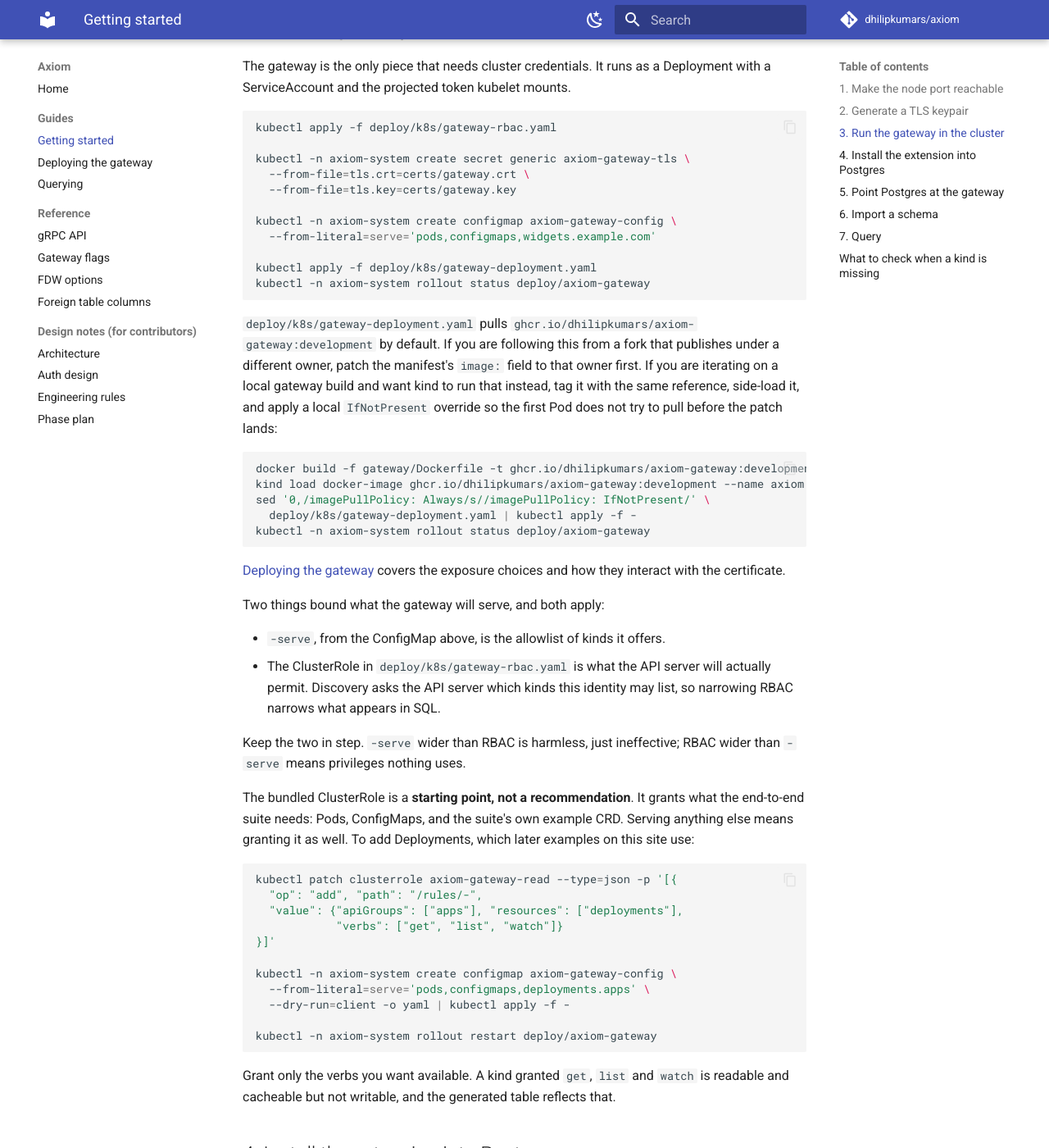
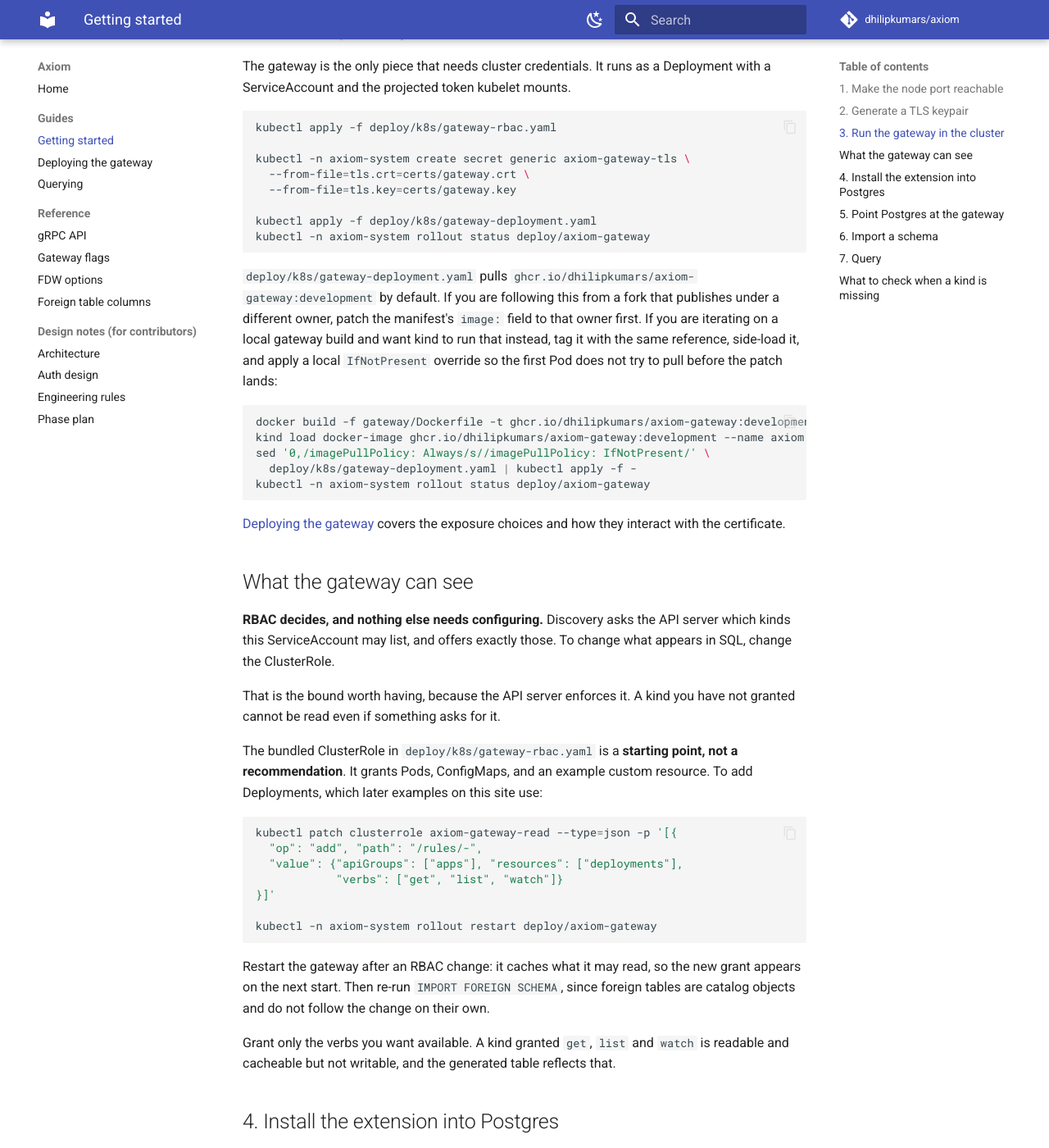
Before and after one commit to dhilipkumars/axiom, an MkDocs documentation site: the page built from docs/guides/getting-started.md, in a window 1280 px wide and 1400 px high, scrolled down 1990 px. Shown: the whole window at 82% size. Built offline with MkDocs 1.6.1 and Material for MkDocs 9.7.7, drawn with Linux system fonts in a browser that asks for light colours; comment, search, counter and statistics services are not loaded; some of the changed text lies outside the part shown.

Commit message:
Let RBAC alone decide what the gateway serves, in the docs
The guides taught two bounds on what a gateway offers -- a `--serve`
allowlist and the ServiceAccount's RBAC -- and told the reader to keep
them in step. That was a real instruction, but it made the first
deployment look harder than it is, and it gave two places to get wrong
where the second one is not enforced by anything. `--serve` has
defaulted to `*.*` since the whole-cluster work, so RBAC already decides
alone unless someone deliberately narrows further.

So the guides now describe the one bound the API server enforces. The
flag is unchanged, still documented under the gateway flag reference,
and still the right tool for a gateway that should offer less than its
ServiceAccount permits.

That removes the last reader of the `axiom-gateway-config` ConfigMap, so
the manifest carries AXIOM_SERVE as a literal. Not as a ConfigMap key:
a referenced key is required, and a Pod whose ConfigMap lacks it never
starts, which is the trap AXIOM_DISCOVERY_TTL already documents. An
existing deployment is unaffected -- an unreferenced ConfigMap is inert
-- and the E2E gates, which each need their own serve list, set it with
`kubectl set env` the way an operator narrowing it would.

Also: the README links the documentation site from the top, which was
previously reachable only from a section halfway down; and the guides
describe unshipped work as "on the roadmap" rather than by phase
number, which means nothing to a reader who is not working on Axiom.

Verified: full E2E suite (6 gates) passes with the ConfigMap removed,
mkdocs builds strict-clean, docs-check reports no drift.

Co-Authored-By: Claude Opus 5 <noreply@anthropic.com>

````diff
--- a/docs/guides/getting-started.md
+++ b/docs/guides/getting-started.md
@@ -97,9 +97,6 @@ kubectl -n axiom-system create secret generic axiom-gateway-tls \
   --from-file=tls.crt=certs/gateway.crt \
   --from-file=tls.key=certs/gateway.key
 
-kubectl -n axiom-system create configmap axiom-gateway-config \
-  --from-literal=serve='pods,configmaps,widgets.example.com'
-
 kubectl apply -f deploy/k8s/gateway-deployment.yaml
 kubectl -n axiom-system rollout status deploy/axiom-gateway
 ```
@@ -123,20 +120,18 @@ kubectl -n axiom-system rollout status deploy/axiom-gateway
 [Deploying the gateway](deploying.md) covers the exposure choices and how they
 interact with the certificate.
 
-Two things bound what the gateway will serve, and both apply:
+## What the gateway can see
 
-- `-serve`, from the ConfigMap above, is the allowlist of kinds it offers.
-- The ClusterRole in `deploy/k8s/gateway-rbac.yaml` is what the API server will
-  actually permit. Discovery asks the API server which kinds this identity may
-  list, so narrowing RBAC narrows what appears in SQL.
+**RBAC decides, and nothing else needs configuring.** Discovery asks the API
+server which kinds this ServiceAccount may list, and offers exactly those. To
+change what appears in SQL, change the ClusterRole.
 
-Keep the two in step. `-serve` wider than RBAC is harmless, just ineffective;
-RBAC wider than `-serve` means privileges nothing uses.
+That is the bound worth having, because the API server enforces it. A kind you
+have not granted cannot be read even if something asks for it.
 
-The bundled ClusterRole is a **starting point, not a recommendation**. It
-grants what the end-to-end suite needs: Pods, ConfigMaps, and the suite's own
-example CRD. Serving anything else means granting it as well. To add
-Deployments, which later examples on this site use:
+The bundled ClusterRole in `deploy/k8s/gateway-rbac.yaml` is a **starting
+point, not a recommendation**. It grants Pods, ConfigMaps, and an example
+custom resource. To add Deployments, which later examples on this site use:
 
 ```sh
 kubectl patch clusterrole axiom-gateway-read --type=json -p '[{
@@ -145,12 +140,12 @@ kubectl patch clusterrole axiom-gateway-read --type=json -p '[{
             "verbs": ["get", "list", "watch"]}
 }]'
 
-kubectl -n axiom-system create configmap axiom-gateway-config \
-  --from-literal=serve='pods,configmaps,deployments.apps' \
-  --dry-run=client -o yaml | kubectl apply -f -
-
 kubectl -n axiom-system rollout restart deploy/axiom-gateway
 ```
+
+Restart the gateway after an RBAC change: it caches what it may read, so the
+new grant appears on the next start. Then re-run `IMPORT FOREIGN SCHEMA`, since
+foreign tables are catalog objects and do not follow the change on their own.
 
 Grant only the verbs you want available. A kind granted `get`, `list` and
 `watch` is readable and cacheable but not writable, and the generated table
@@ -190,8 +185,9 @@ CREATE USER MAPPING FOR CURRENT_USER SERVER prod;
 ```
 
 The user mapping carries no options today, so it takes no `OPTIONS` clause.
-Postgres rejects an empty `OPTIONS ()` with a syntax error. Phase 7 is what
-gives the mapping something to hold (see `docs/AUTH.md`).
+Postgres rejects an empty `OPTIONS ()` with a syntax error. Per-caller
+credentials are on the roadmap, and are what will eventually give the mapping
+something to hold.
 
 `ca_cert` is a path on the Postgres **server's** filesystem, read by the
 backend process, so it must be readable by the user Postgres runs as. Leaving
@@ -241,10 +237,10 @@ explains the rules.
 
 ## What to check when a kind is missing
 
-Foreign tables are catalog objects. Changing the gateway's RBAC or its `-serve`
-list changes what the gateway offers, but it does not change tables that
-already exist, and nothing announces the drift. A kind that stopped being
-served does not disappear from the catalog; its scans simply start failing.
+Foreign tables are catalog objects. Changing the gateway's RBAC changes what it
+offers, but it does not change tables that already exist, and nothing announces
+the drift. A kind that stopped being served does not disappear from the
+catalog; its scans simply start failing.
 
 There is no SQL call that lists what the gateway currently offers, so ask it
 the way the import does, by importing into a scratch schema and looking at what
@@ -258,11 +254,11 @@ SELECT table_name FROM information_schema.tables
 DROP SCHEMA probe CASCADE;
 ```
 
-If the kind is absent there, the cause is `-serve` or RBAC rather than the
-import. Fix whichever it is, restart the gateway, and re-import into the real
-schema. A kind that has been *removed* from the cluster is the mirror case: it
-stays on offer until the gateway restarts, because a group's resource list is
-fetched once and never refreshed.
+If the kind is absent there, the cause is RBAC rather than the import. Grant
+it, restart the gateway, and re-import into the real schema. A kind that has
+been *removed* from the cluster is the mirror case: it stays on offer until the
+gateway restarts, because a group's resource list is fetched once and never
+refreshed.
 
 The gateway also logs which of the two bounds is narrowing at startup:
 
````
Also changed, not shown: .changes/docs-rbac-only.md (added, +20 -0 lines), README.md (+6 -2 lines), docs/guides/deploying.md (+4 -6 lines), docs/index.md (+17 -7 lines), 2 other files.
